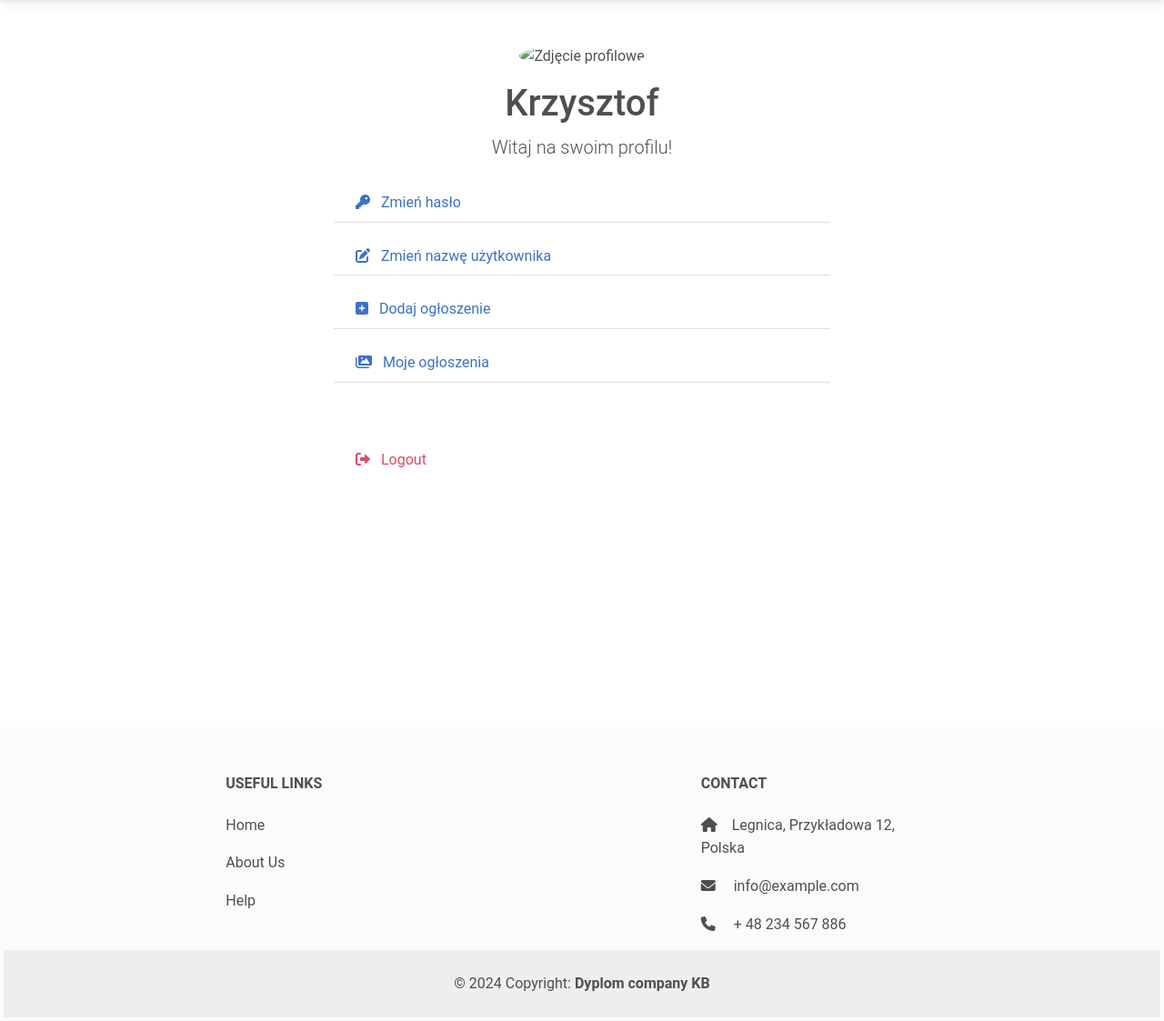
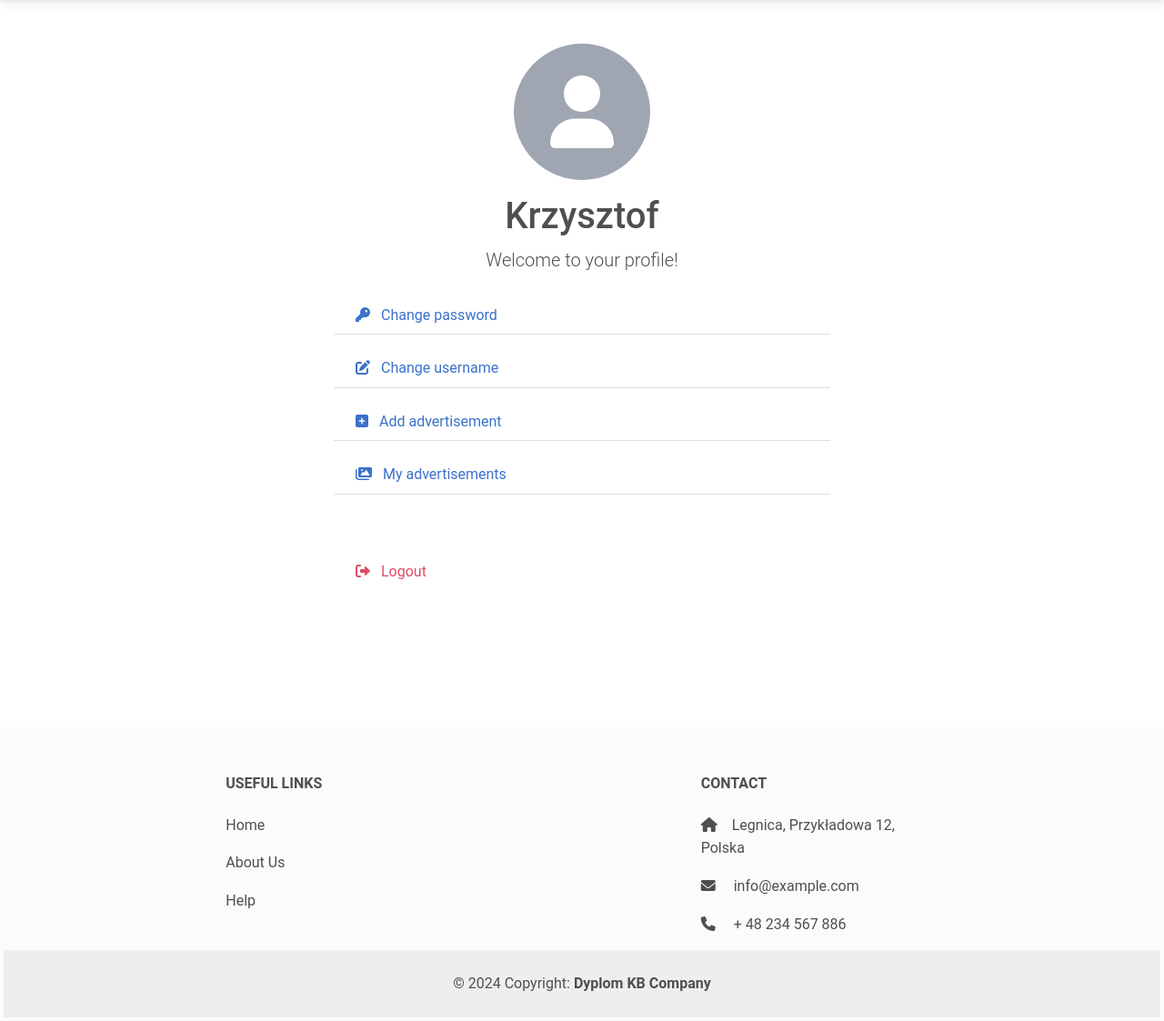
Before and after one commit to kbalicki14/Portfolio_app, a Django app: page /user_profile/ in a window 1280 px wide. Shown: the part 59-1182 px from the top of the page at 91% size. Run offline with Django 4.2, Linux system fonts and the light colour scheme; a user stored in the database is signed in; parts of the project's set-up code (start-up, migrations or seed data) failed here and were passed over; some libraries are stand-ins or nearby versions.

Commit message:
#8 add edit page Header, add favicon, and small UI improvements

```diff
--- a/core/admin.py
+++ b/core/admin.py
@@ -89,7 +89,7 @@ class AdvertiseRatingAdmin(admin.ModelAdmin):
 
 @admin.register(ReportAdvertise)
 class ReportAdvertise(admin.ModelAdmin):
-    list_display = ('category', 'get_advertise_title', 'status')
+    list_display = ('category', 'get_advertise_title', 'status', 'created_at')
     search_fields = ('advertise__title',)
     list_filter = ['category', 'status', 'created_at', ]
 
--- a/core/forms.py
+++ b/core/forms.py
@@ -49,4 +49,4 @@ class MultiImageForm(forms.ModelForm):
 class ReportAdvertiseForm(forms.ModelForm):
     class Meta:
         model = ReportAdvertise
-        fields = ['email', 'message', 'category']
+        fields = ['email', 'category', 'message']
--- a/core/templates/core/advertise/advertise_details.html
+++ b/core/templates/core/advertise/advertise_details.html
@@ -25,7 +25,7 @@
             <!--                stylizację brody i wiele innych. Nasz zespół doświadczonych barberów jest gotowy, aby pomóc Ci osiągnąć-->
             <!--                swój idealny wygląd.</p>-->
             <h4 class="mt-4">{{address.town}}</h4>
-            <p>{{address.street}}, {{address.street_number}}, {% if address.apartment_number %}
+            <p>{{address.street}} {{address.street_number}} / {% if address.apartment_number %}
                 {{address.apartment_number}} {% endif %}, {{address.zip_code}}</p>
             {% if detail.phone_number %}
             <h4 class="mt-4">Contact </h4>
--- a/core/templates/core/components/footer_2.html
+++ b/core/templates/core/components/footer_2.html
@@ -48,7 +48,7 @@
     <!-- Copyright -->
     <div class="text-center p-4" style="background-color: rgba(0, 0, 0, 0.05);">
         © {% now 'Y' %} Copyright:
-        <a class="text-reset fw-bold" href="#">Dyplom company KB</a>
+        <a class="text-reset fw-bold" href="#">Dyplom KB Company</a>
     </div>
     <!-- Copyright -->
 </footer>
--- a/core/templates/core/main.html
+++ b/core/templates/core/main.html
@@ -5,10 +5,12 @@
     <title>Dyplom App</title>
     <meta name="viewport" content="width=device-width, initial-scale=1">
     <meta name="description" content="">
+
     <!--    <link href="https://cdn.jsdelivr.net/npm/bootstrap@5.3.2/dist/css/bootstrap.min.css" rel="stylesheet"-->
     <!--          integrity="sha384-T3c6CoIi6uLrA9TneNEoa7RxnatzjcDSCmG1MXxSR1GAsXEV/Dwwykc2MPK8M2HN" crossorigin="anonymous">-->
     {% load static %}
     <link rel="stylesheet" type="text/css" href="{% static 'index.css' %}"/>
+    <link rel="shortcut icon" href="{% static 'favicon/city-solid.png' %}">
     <!--    {% load bootstrap5 %}-->
     <!--    {% bootstrap_css %}-->
     <!--    {% bootstrap_javascript %}-->
--- a/core/templates/core/profile_detail.html
+++ b/core/templates/core/profile_detail.html
@@ -4,27 +4,32 @@
     <div class="row">
         <div class="col-md-12 ">
             <div class="text-center">
-                <img src="https://via.placeholder.com/150" class="rounded-circle" alt="Zdjęcie profilowe">
+
+                <div class="bg-secondary rounded-circle d-inline-flex justify-content-center align-items-center"
+                     style="width: 150px; height: 150px;">
+                    <i class="fas fa-user fa-5x text-white"></i>
+                </div>
+                <!--                <i class="fas fa-user fa-5x"></i>-->
 
                 <h1 class="mt-3">{{request.user|title}}</h1>
-                <p class="lead">Witaj na swoim profilu!</p>
+                <p class="lead">Welcome to your profile!</p>
             </div>
             <div class="col-lg-6 mx-auto">
                 <ul class="list-group list-group-flush mt-4 ">
                     <li class="list-group-item mb-3 "><a href="#"><i class="fa-solid fa-key me-2"></i>
-                        Zmień
-                        hasło</a></li>
+                        Change
+                        password</a></li>
                     <li class="list-group-item mb-3"><a href="#"> <i
                             class="fa-solid fa-pen-to-square me-2"></i>
-                        Zmień
-                        nazwę użytkownika</a></li>
+                        Change
+                        username</a></li>
 
                     <li class="list-group-item mb-3"><a href="{% url 'advertise' %}"><i
                             class="fa-solid fa-square-plus me-2"></i>
-                        Dodaj
-                        ogłoszenie</a></li>
+                        Add
+                        advertisement</a></li>
                     <li class="list-group-item mb-3"><a href="{% url 'user_advertise' %}"><i
-                            class="fa-solid fa-images me-2"></i> Moje ogłoszenia</a></li>
+                            class="fa-solid fa-images me-2"></i> My advertisements</a></li>
                     <li class="list-group-item mb-3 mt-5"><a href="{% url 'logout' %}" class="text-danger"><i
                             class="fa-solid fa-right-from-bracket me-2"></i> Logout</a></li>
                     <!--                    <li class="list-group-item mb-3"><a href="/add_image/"><i class="fa-solid fa-images me-2"></i> Moja-->
--- a/core/views.py
+++ b/core/views.py
@@ -247,11 +247,14 @@ class AdvertiseUpdate(LoginRequiredMixin, UpdateView):
 
     def get_context_data(self, **kwargs):
         data = super().get_context_data(**kwargs)
+
         if self.request.POST:
             data['address'] = AddressForm(self.request.POST, instance=self.object.address)
         else:
             data['address'] = AddressForm(instance=self.object.address)
         data['current_img'] = self.object.image
+        data['is_edit_page'] = True
+
         return data
 
     def form_valid(self, form):
```
Also changed, not shown: core/models.py (+2 -6 lines), core/templates/core/advertise/advertise_create.html (+9 -0 lines).
